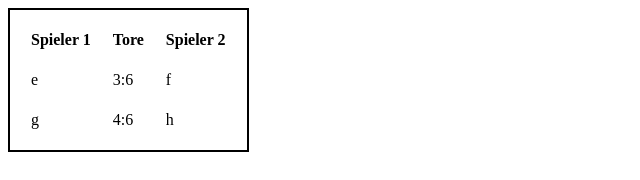
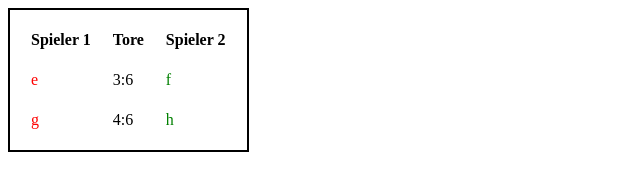
Before and after one commit to frectures/ants, an Angular app in the folder kicker-client/: page / in a window 1280 px wide. Shown: the top 180 px of the page, without its empty margins (0-640 px from the left). Built offline with nearby package versions, Linux system fonts and the light colour scheme.

Commit message:
winner green, loser red

```diff
--- a/kicker-client/src/app/endstand/endstand.component.html
+++ b/kicker-client/src/app/endstand/endstand.component.html
@@ -4,9 +4,9 @@
     <th>Tore</th>
     <th>Spieler 2</th>
   </tr>
-  <tr *ngFor="let endstand of endstaende">
-    <td>{{endstand.spieler1}}</td>
-    <td>{{endstand.tore1}}:{{endstand.tore2}}</td>
-    <td>{{endstand.spieler2}}</td>
+  <tr *ngFor="let x of endstaende">
+    <td [ngStyle]="{'color': x.tore1 === 6 ? 'green' : 'red'}">{{x.spieler1}}</td>
+    <td>{{x.tore1}}:{{x.tore2}}</td>
+    <td [ngStyle]="{'color': x.tore2 === 6 ? 'green' : 'red'}">{{x.spieler2}}</td>
   </tr>
 </table>
```
